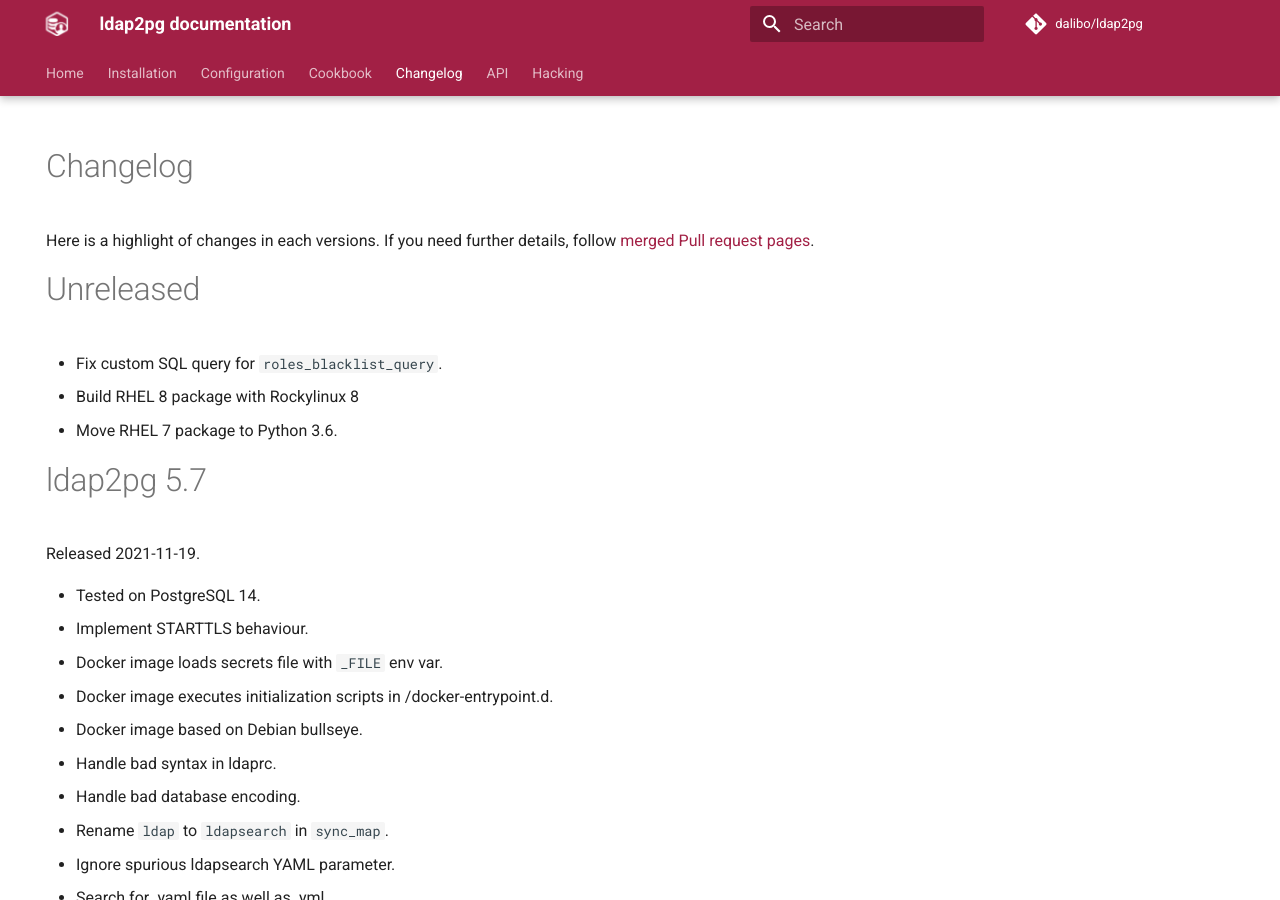
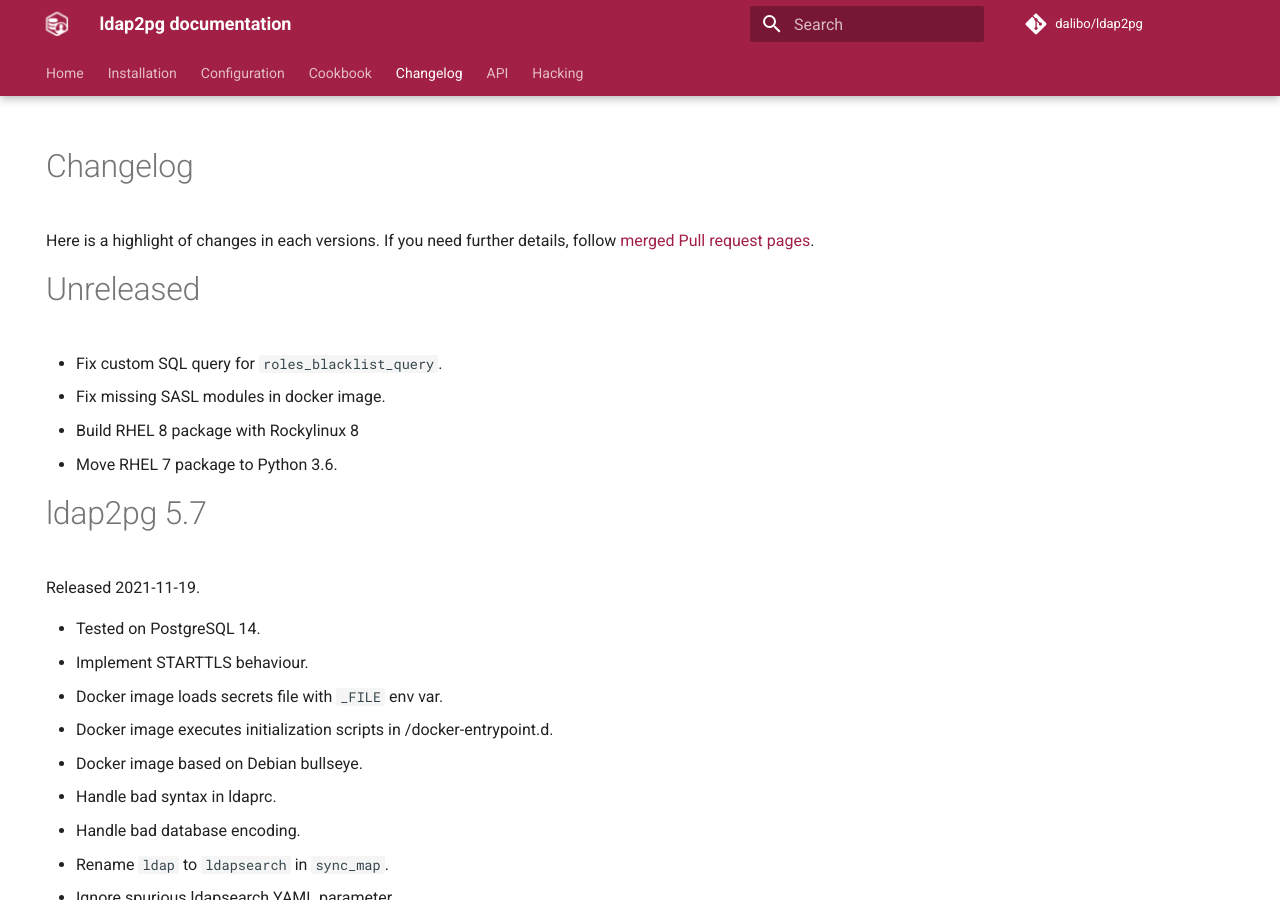
Before and after one commit to dalibo/ldap2pg, an MkDocs documentation site: the page built from docs/changelog.md, in a window 1280 px wide and 900 px high. Built offline with MkDocs 1.6.1 and Material for MkDocs 9.7.7, drawn with Linux system fonts in a browser that asks for light colours; comment, search, counter and statistics services are not loaded.

Commit message:
Changelog for docker image

```diff
--- a/docs/changelog.md
+++ b/docs/changelog.md
@@ -15,6 +15,7 @@
 # Unreleased
 
 - Fix custom SQL query for `roles_blacklist_query`.
+- Fix missing SASL modules in docker image.
 - Build RHEL 8 package with Rockylinux 8
 - Move RHEL 7 package to Python 3.6.
 
```
